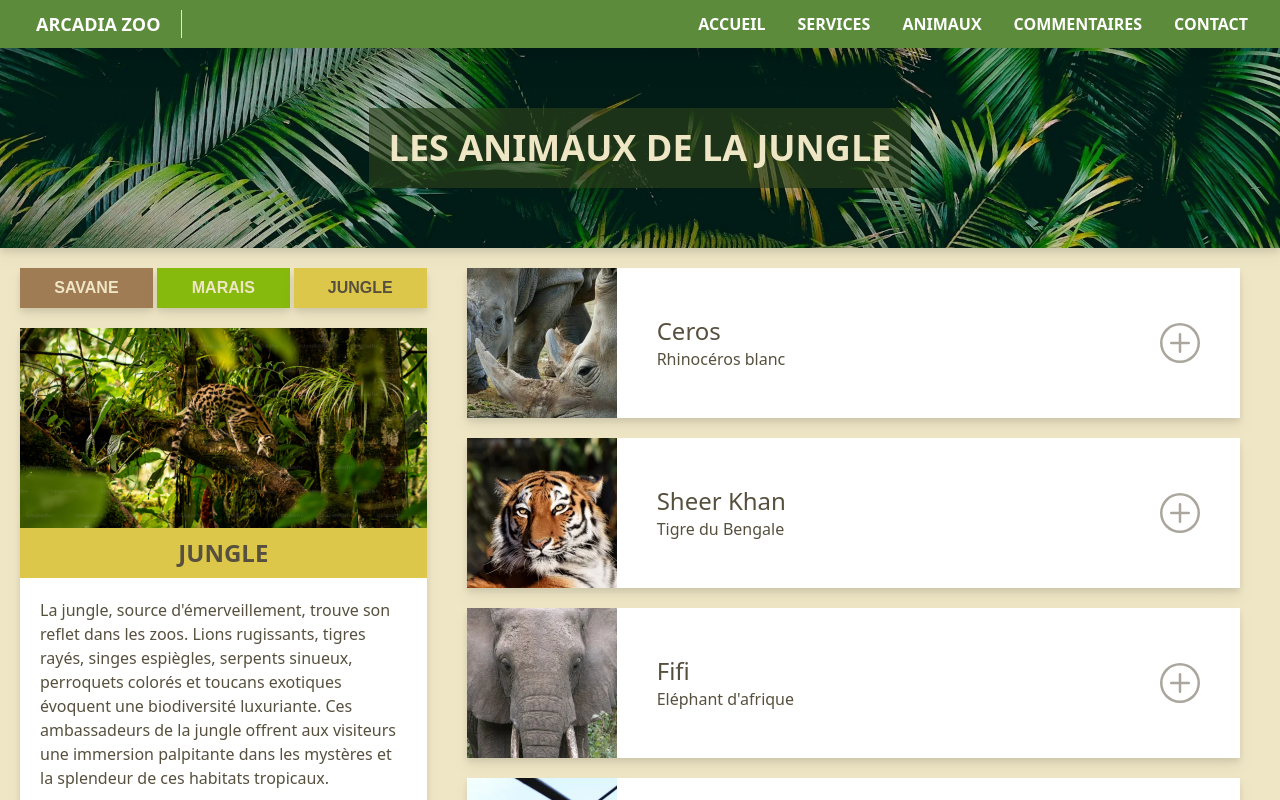
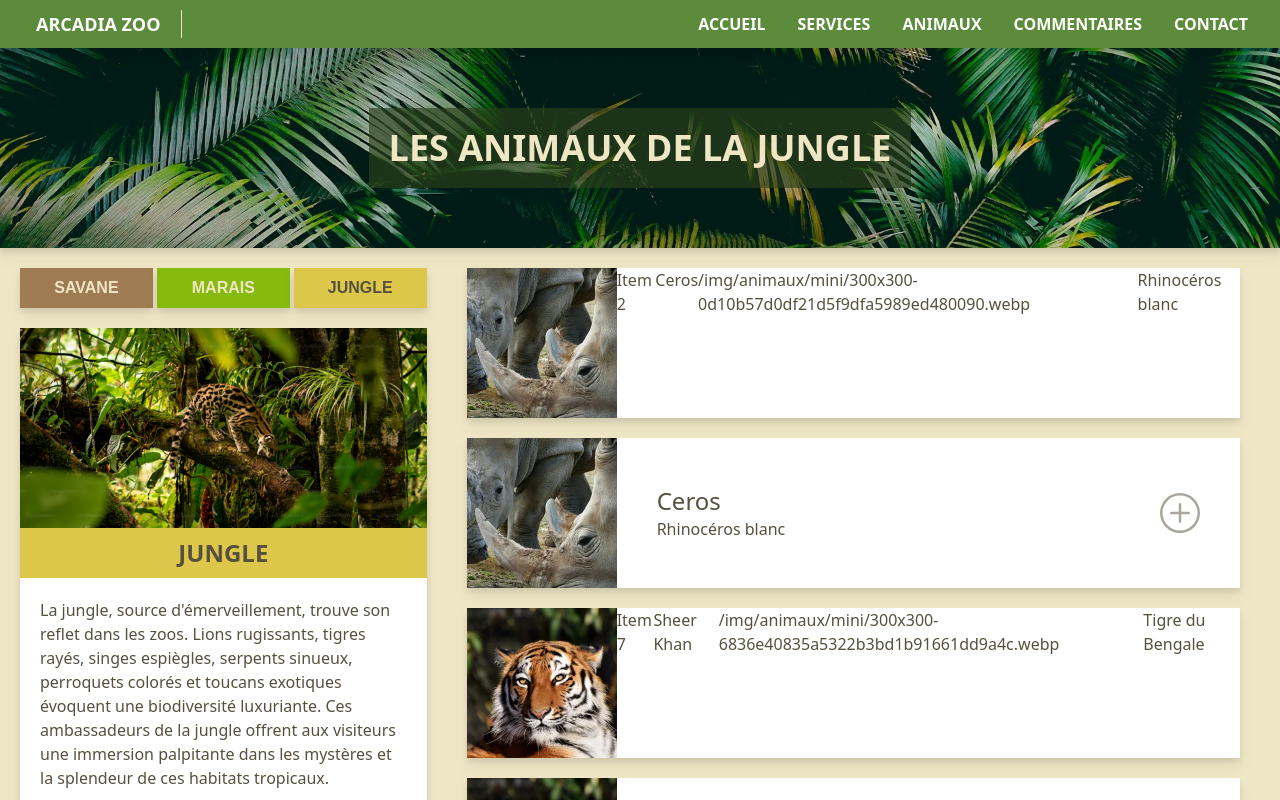
Before and after one commit to brunoturpeau/arcadiazoo, a Next.js app: page /habitats/jungle in a window 1280 px wide. Shown: the top 800 px of the page. Built offline with nearby package versions, Linux system fonts and the light colour scheme.

Commit message:
feat: prepare Item component

```diff
--- a/app/(pages)/credits-photos/page.tsx
+++ /dev/null
@@ -1,12 +0,0 @@
-import {Header} from "@/app/components/header";
-
-export default function CreditsPhotosPage(){
-    return (
-        <>
-            <Header title={`Crédits photos`} />
-            <div className="container mx-auto p-5">
-                Crédits photos
-            </div>
-        </>
-    )
-}
--- /dev/null
+++ b/app/(pages)/habitats/[name]/detail.tsx
@@ -0,0 +1,6 @@
+'use client'
+export function Detail(){
+    return (
+        <p>Detail</p>
+    )
+}
--- /dev/null
+++ b/app/(pages)/habitats/[name]/item.tsx
@@ -0,0 +1,24 @@
+'use client'
+// @ts-ignore
+
+import Image from "next/image";
+import {Component} from "react";
+
+export class Item extends Component<{ animal_id: any, animal_name: any, animal_cover: any, animal_race: any }> {
+    render() {
+        let {animal_id, animal_name, animal_cover, animal_race} = this.props
+
+        return (
+            <>
+                <div className={`bg-white flex justify-between mb-5 drop-shadow-lg`}
+                     key={animal_id}>
+                    <Image src={animal_cover} alt={animal_name} width={150} height={150}/>
+                    <h3>Item {animal_id} </h3>
+                    <p>{animal_name}</p>
+                    <p>{animal_cover}</p>
+                    <p>{animal_race}</p>
+                </div>
+            </>
+        )
+    }
+}
--- a/app/(pages)/habitats/[name]/page.tsx
+++ b/app/(pages)/habitats/[name]/page.tsx
@@ -2,6 +2,7 @@ import {ANIMALS_LIST, HABITATS_ITEMS} from "@/app/constants";
 import {Header} from "@/app/components/header";
 import {SelectHabitat} from "@/app/components/select-habitat";
 import Image from "next/image";
+import {Item} from "@/app/(pages)/habitats/[name]/item";
 
 export default function HabitatDetailPage(p: { params: {name: keyof typeof HABITATS_ITEMS } }){
     const habitat:{id:number,name:string, title:string, description:string, image:string} = HABITATS_ITEMS[p.params.name];
@@ -25,6 +26,7 @@ export default function HabitatDetailPage(p: { params: {name: keyof typeof HABIT
         classColortext = 'text-dark'
         classBgImage = "bg-[url('/img/jungle.png')] "
     }
+    console.log('page name')
     return (
         <>
             <Header title={title}/>
@@ -38,28 +40,39 @@ export default function HabitatDetailPage(p: { params: {name: keyof typeof HABIT
                             <h2 className={`${classBgColor} ${classColortext} flex h-[50px] justify-center items-center uppercase text-2xl font-extrabold`}>
                                 {habitatName}
                             </h2>
-                            <p className={`p-5`}>
+                            <div className={`p-5`}>
                                 {description}
-                            </p>
+                            </div>
                         </div>
                     </div>
                     <div className={`basis-1/2 lg:basis-2/3 flex flex-col w-full`}>
                         <div className="w-full px-5 pb-10">
                             {ANIMALS_LIST.map((animal : {id: number, prenom: string, img: string[], race: string, habitat: string, description: string, health: string})=>{
                                 if (animal.habitat === habitatName){
+                                    const animal_id: number = animal.id
+                                    const name: string = animal.prenom
+                                    const cover: string = animal.img[0]
+                                    const race: string = animal.race
+
                                     return (
-                                        <div className={`bg-white flex justify-between mb-5 drop-shadow-lg`} key={animal.id}>
-                                            <Image src={animal.img[0]} alt="" width={150} height={150}/>
+                                        <>
+                                            <Item
+                                                animal_id = {animal_id}
+                                                animal_name = {name}
+                                                animal_cover = {cover}
+                                                animal_race = {race}
+                                            />
+                                            <div className={`bg-white flex justify-between mb-5 drop-shadow-lg`}
+                                                 key={animal.id}>
+                                                <Image src={animal.img[0]} alt={animal.prenom} width={150} height={150}/>
                                                 <div className={`flex flex-col w-full justify-center ps-10`}>
                                                     <h2 className={`text-2xl capitalize`}>
                                                         {animal.prenom}
                                                     </h2>
-                                                <p>
-                                                    {animal.race}
-                                                </p>
+                                                    <p>{animal.race}</p>
                                                 </div>
                                                 <div className={`flex items-center px-10`}>
-                                                <button>
+                                                    <button value={`test`}>
                                                         <svg xmlns="http://www.w3.org/2000/svg"
                                                              className="w-10 h-10 opacity-50 hover:scale-105 hover:opacity-80"
                                                              width="16" height="16"
@@ -73,6 +86,8 @@ export default function HabitatDetailPage(p: { params: {name: keyof typeof HABIT
                                                     </button>
                                                 </div>
                                             </div>
+                                        </>
+
                                     )
                                 }
                             })}
```
Also changed, not shown: app/components/comment-form.jsx (+2 -8 lines). Lines whose indentation alone changed are shown as unchanged.
